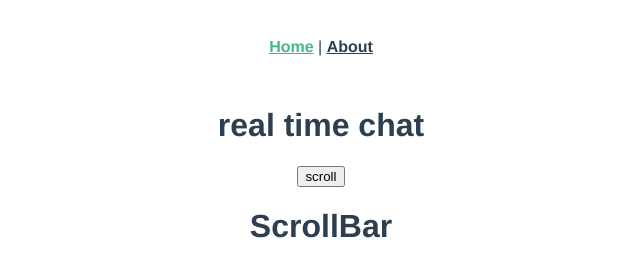
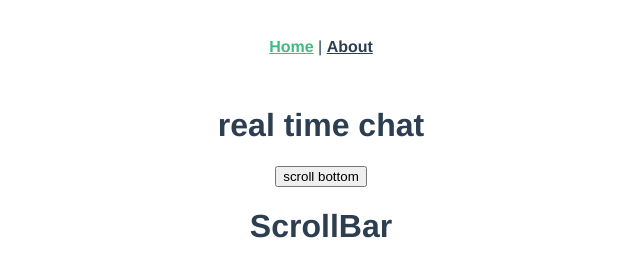
Before and after one commit to den8383/vue-chat, a Vue app in the folder chat-app/: page / in a window 1280 px wide. Shown: the top 256 px of the page, without its empty margins (319-959 px from the left). Built offline with nearby package versions, Linux system fonts and the light colour scheme; no server answers; the database is empty.

Commit message:
[fix] scroll

```diff
--- a/chat-app/src/components/ScrollBar.vue
+++ b/chat-app/src/components/ScrollBar.vue
@@ -1,6 +1,6 @@
 <template>
+  <button @click="moveToTarget">scroll bottom</button>
   <div id="scroll-bar">
-    <button @click="moveToTarget">scroll</button>
     <h1>ScrollBar</h1>
     <slot></slot>
   </div>
```
